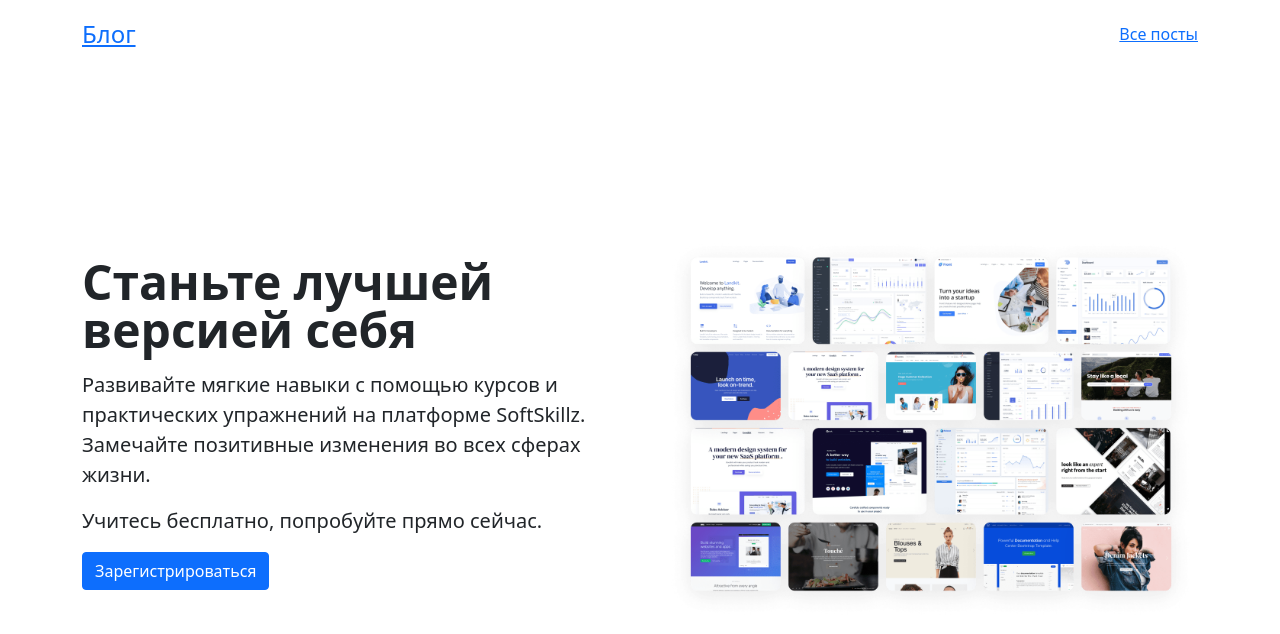
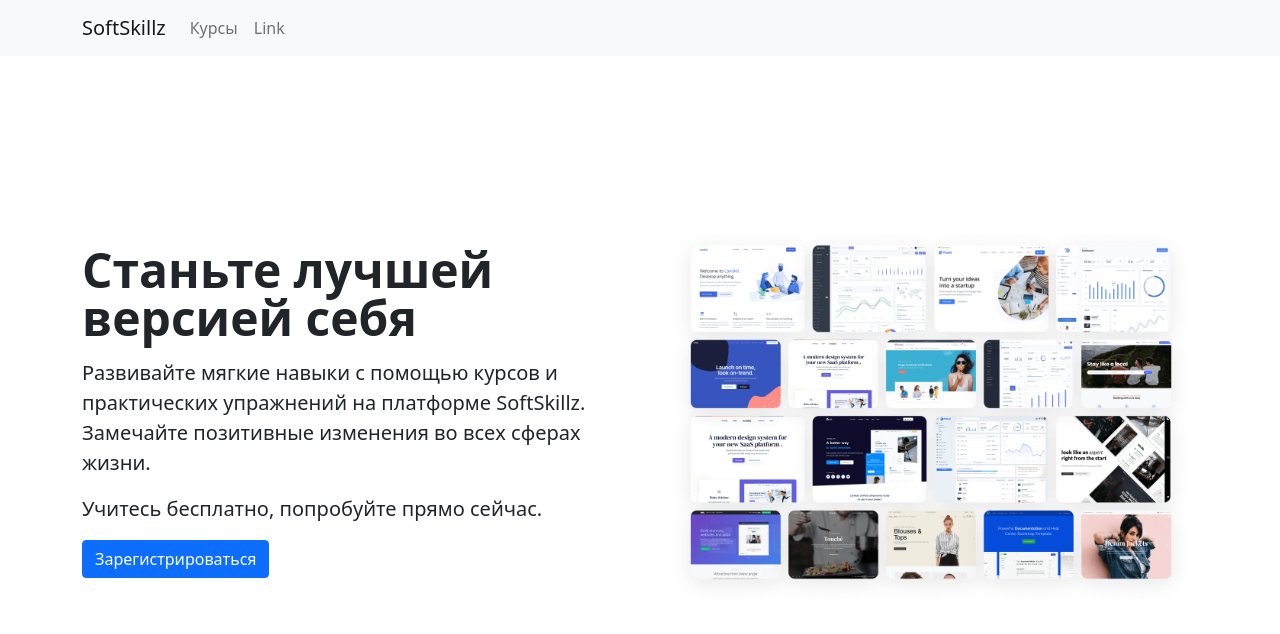
Before and after one commit to becasualle/softskillz, a Next.js app: page / in a window 1280 px wide. Shown: the top 634 px of the page. Built offline with nearby package versions, Linux system fonts and the light colour scheme; no server answers.

Commit message:
addded navbar

```diff
--- a/components/Navbar/index.js
+++ b/components/Navbar/index.js
@@ -1,26 +1,43 @@
 import Link from "next/link";
 import styles from "./navbar.module.scss";
-import { Container } from "react-bootstrap";
-const Navbar = () => {
+import { Container, Navbar, Nav, NavDropdown } from "react-bootstrap";
+const Navheader = () => {
   return (
-    <nav className={styles.navbar}>
+    // <nav className={styles.navbar}>
+    //   <Container>
+    //     <div className={styles.navContainer}>
+    //       <Link href="/">
+    //         <a className={styles.title}>Блог</a>
+    //       </Link>
+
+    //       <ul>
+    //         <li>
+    //           <Link href="/posts">
+    //             <a className={styles.link}>Все посты</a>
+    //           </Link>
+    //         </li>
+    //       </ul>
+    //     </div>
+    //   </Container>
+    // </nav>
+    <Navbar bg="light" expand="lg">
       <Container>
-        <div className={styles.navContainer}>
-          <Link href="/">
-            <a className={styles.title}>Блог</a>
-          </Link>
+        <Link href="/">
+          <Navbar.Brand href="/">SoftSkillz</Navbar.Brand>
+        </Link>
 
-          <ul>
-            <li>
-              <Link href="/posts">
-                <a className={styles.link}>Все посты</a>
-              </Link>
-            </li>
-          </ul>
-        </div>
+        <Navbar.Toggle aria-controls="basic-navbar-nav" />
+        <Navbar.Collapse id="basic-navbar-nav">
+          <Nav className="me-auto">
+            <Link href="/courses">
+              <Nav.Link href="/courses">Курсы</Nav.Link>
+            </Link>
+            <Nav.Link href="#link">Link</Nav.Link>
+          </Nav>
+        </Navbar.Collapse>
       </Container>
-    </nav>
+    </Navbar>
   );
 };
 
-export default Navbar;
+export default Navheader;
--- a/components/PostPreview/index.js
+++ b/components/PostPreview/index.js
@@ -3,7 +3,7 @@ import Link from "next/link";
 
 const PostPreview = ({ id, post }) => {
   return (
-    <Link href={`/posts/${id}`}>
+    <Link href={`/courses/${id}`}>
       <div className={styles.post}>
         <h3>{post.title}</h3>
         <p>{post.description}</p>
--- a/components/RegisterComp/index.js
+++ b/components/RegisterComp/index.js
@@ -19,7 +19,7 @@ const RegisterComp = () => {
     try {
       await axios.post("api/register", userData);
       setUserData(defaultData);
-      router.replace("/posts");
+      router.replace("/courses");
     } catch (error) {
       // TODO: передавать ошибку в виде snackbar/toasts
       // from API we get error.response.data.error.message (stapi msg) with 400 status
--- a/pages/index.js
+++ b/pages/index.js
@@ -12,16 +12,11 @@ import nookies from "nookies";
 import styles from "./index.module.scss";
 
 export default function Home() {
-  // const [latestPosts, setLatestPosts] = useState([]);
   const router = useRouter();
 
   const goToRegister = () => {
     router.push("/sign-up");
   };
-
-  // useEffect(() => {
-  //   setLatestPosts(posts.slice(0, 3));
-  // }, [posts]);
 
   return (
     <>
```
Also changed, not shown: pages/courses/[id].js (renamed from pages/posts/[id].js), pages/courses/index.js (renamed from pages/posts/index.js).
